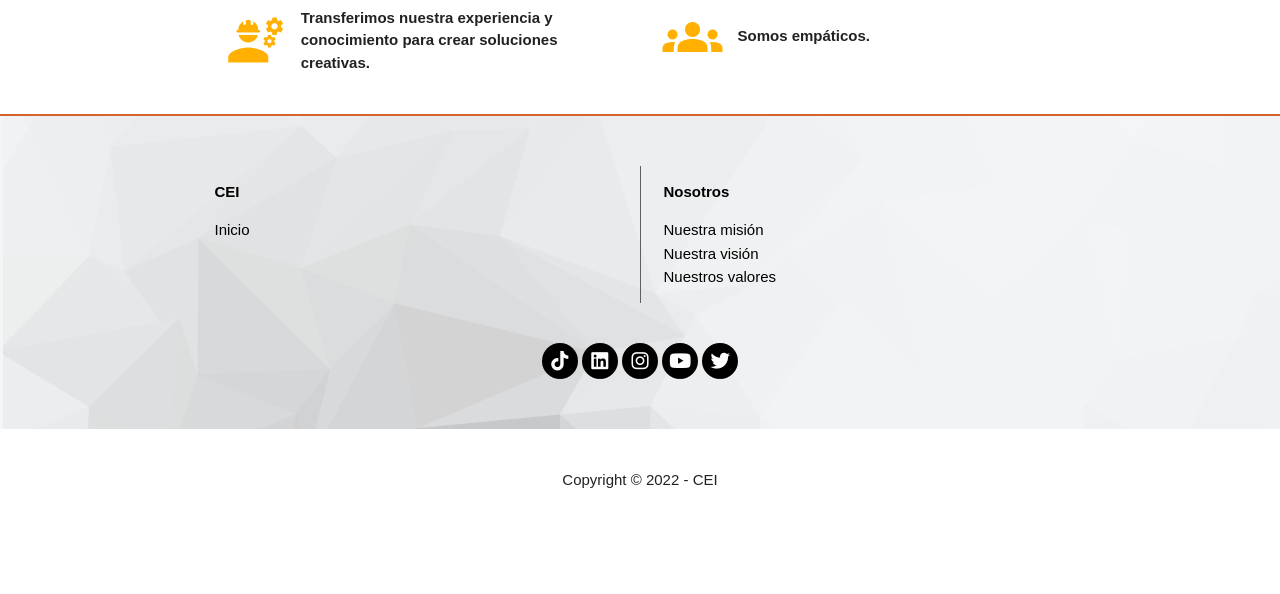
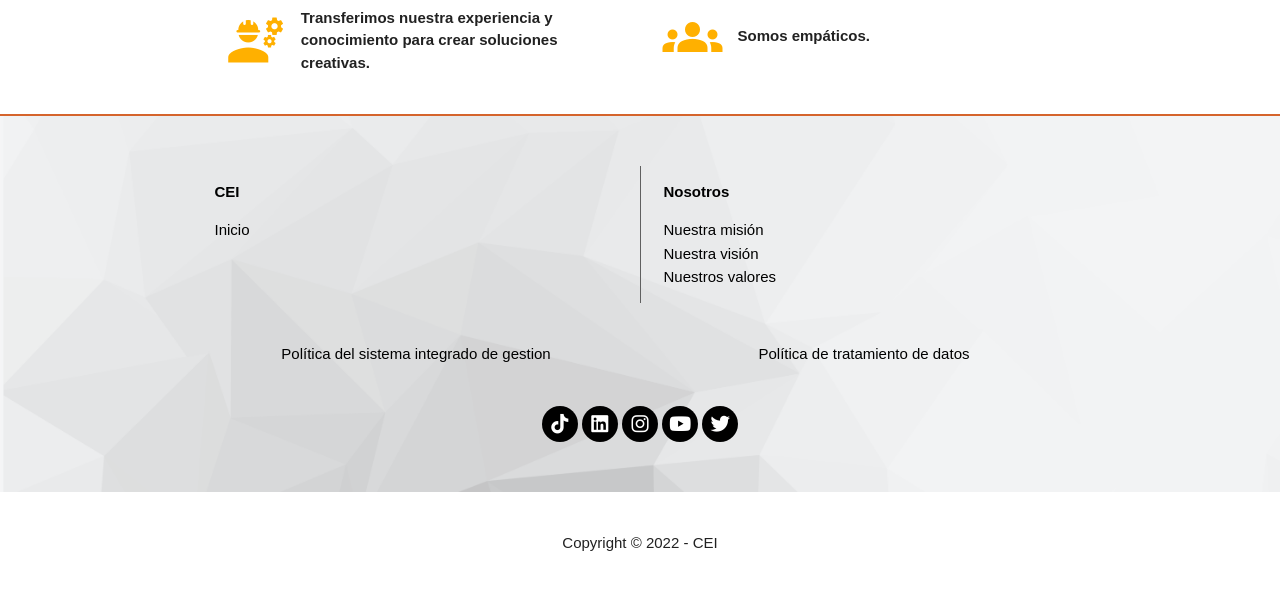
Before and after one commit to DesarrolladorAecsaInnovacion/CEICOL, a PHP site: page /beta/index.php in a window 1280 px wide. Shown: the part 2989-3583 px from the top of the page. Before the commit the page ends 3477 px from the top, so only its background shows below. Run offline with PHP 8.4, Linux system fonts and the light colour scheme; some libraries are stand-ins or nearby versions; some web fonts are replaced.

Commit message:
Añadidas las políticas correspondientes a manejar

```diff
--- a/beta/css/index.css
+++ b/beta/css/index.css
@@ -215,7 +215,7 @@
             .footer-copyright {
                 background: none !important;
             }
-                .wrapper-datos-footer a:hover {
+                .wrapper-datos-footer a:hover, #politicas_wrapper a:hover {
                     color: #ffb000 !important;
                 }
                     .wrapper-datos-footer:nth-child(2) {
--- a/beta/vista/pagina.php
+++ b/beta/vista/pagina.php
@@ -300,6 +300,14 @@
                                             </div>
                                         </div>
                                     </div>
+                                    <div class="row" id="politicas_wrapper">
+                                        <div class="col s12 m6 center">
+                                            <a href="archivos/politica-sistema-integrado-gestion.pdf" target="_BLANK" class="black-text all-transitions">Política del sistema integrado de gestion</a>
+                                        </div>
+                                        <div class="col s12 m6 center">
+                                            <a href="archivos/politica-tratamiento-de-datos.pdf" target="_BLANK" class="black-text all-transitions">Política de tratamiento de datos</a>
+                                        </div>
+                                    </div>
                                     <div class="row no-margin">
                                         <div class="col s12 center">
                                             <a target="_blank" href="https://www.tiktok.com/@cei_empresarial" class="btn-flat waves-effect waves-light black"><i class="material-icons fa-brands fa-tiktok white-text"></i></a>
```
Also changed, not shown: 2 other files.
